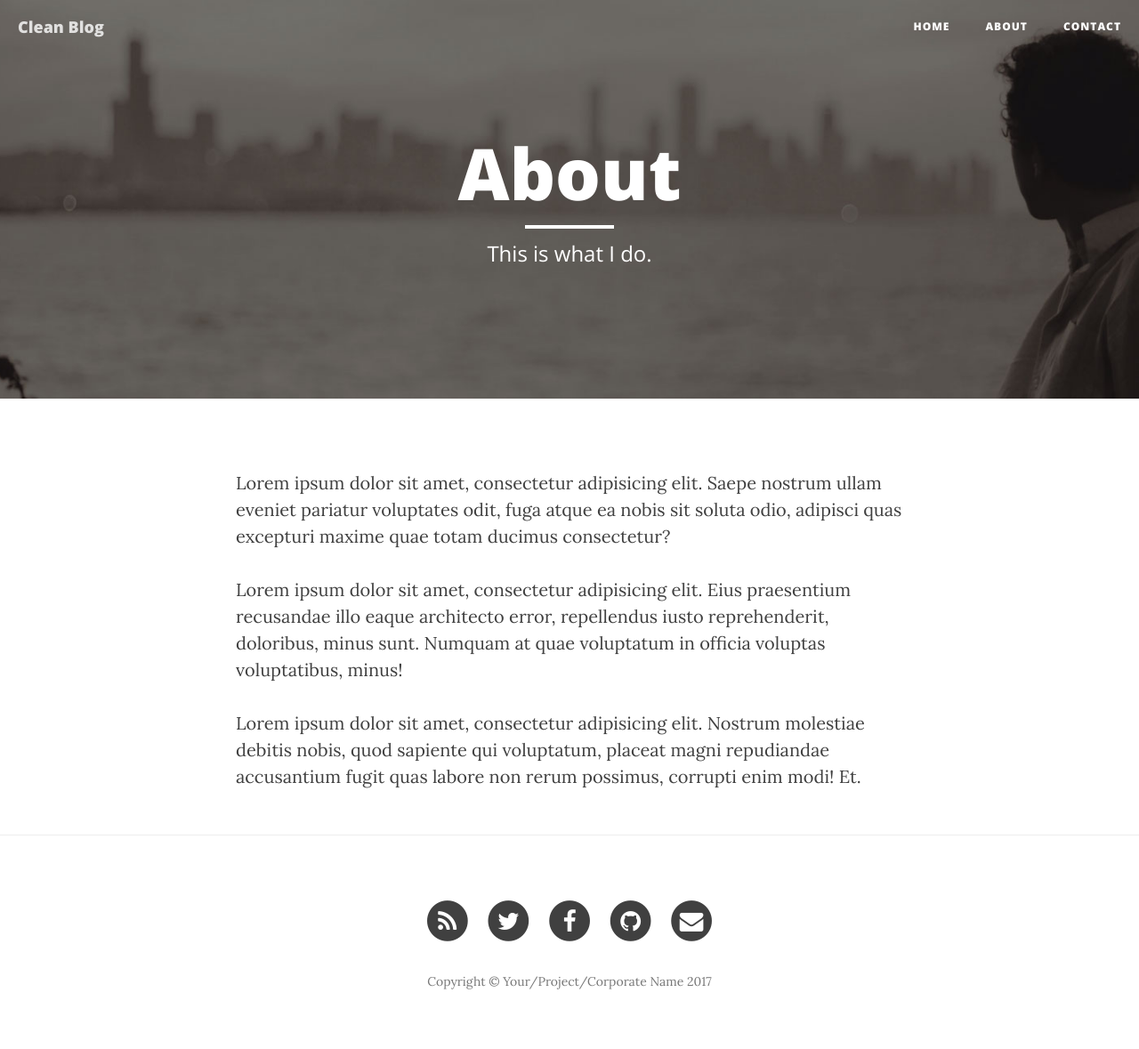
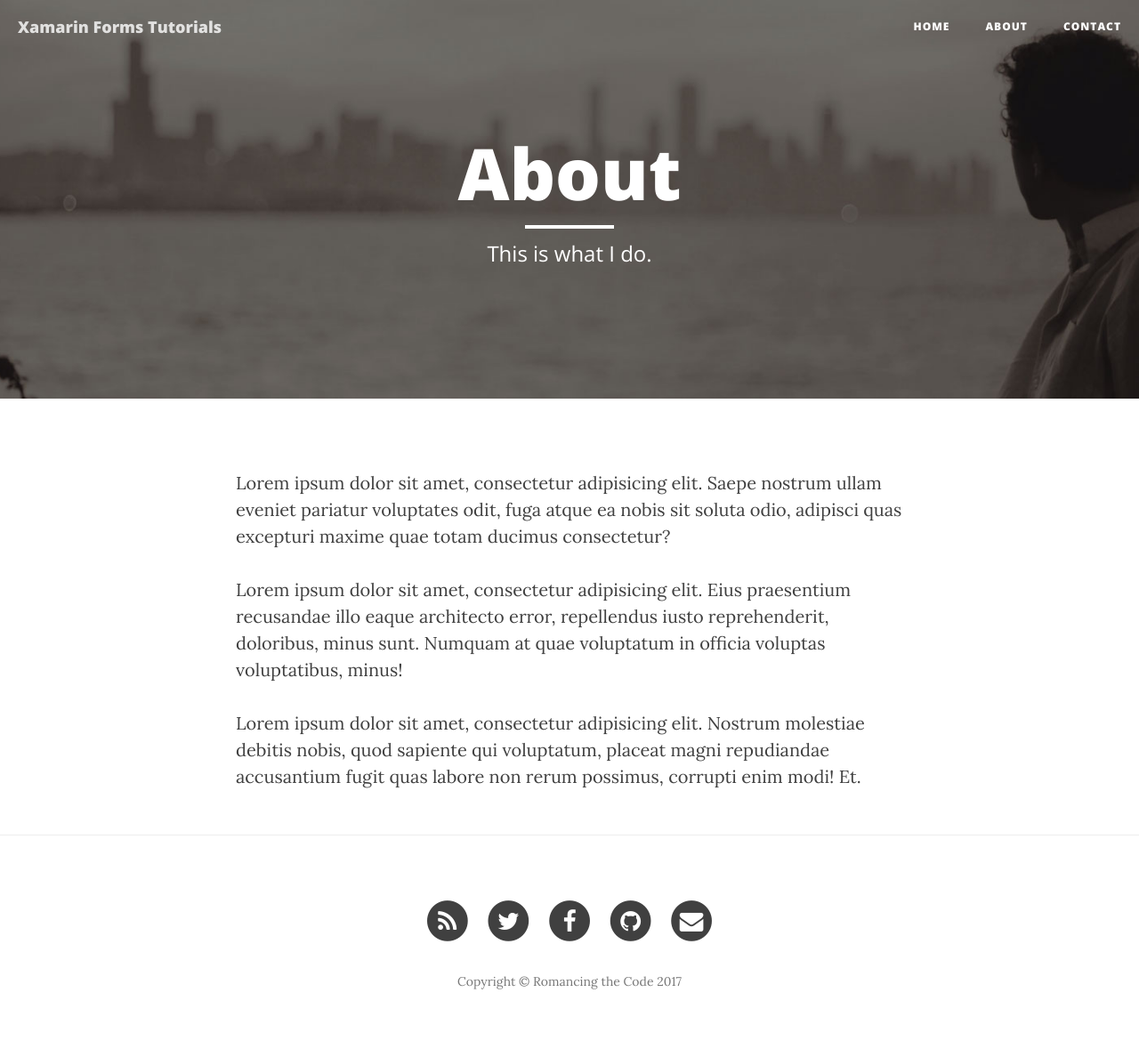
Before and after one commit to romancingthecode/xamarinforms, a Jekyll site: the page built from about.html, in a window 1280 px wide. Shown: the whole page at 89% size. Built offline with Jekyll 4.4.1, drawn with Linux system fonts in a browser that asks for light colours; nearby versions of some CDN libraries.

Commit message:
Changed Configs

```diff
--- a/_config.yml
+++ b/_config.yml
@@ -1,11 +1,11 @@
 # Site settings
-title: Clean Blog
+title: Xamarin Forms Tutorials
 header-img: img/home-bg.jpg
-email: your-email@yourdomain.com
-copyright_name: Your/Project/Corporate Name
+email: romancingthecode@gmail.com
+copyright_name: Romancing the Code
 description: "Write your site description here. It will be used as your sites meta description as well!"
 baseurl: "/xamarinforms"
-url: "http://yourdomain.com"
+url: "http://xamarinforms.info"
 twitter_username: SBootstrap
 github_username:  davidtmiller
 facebook_username:  StartBootstrap
```
